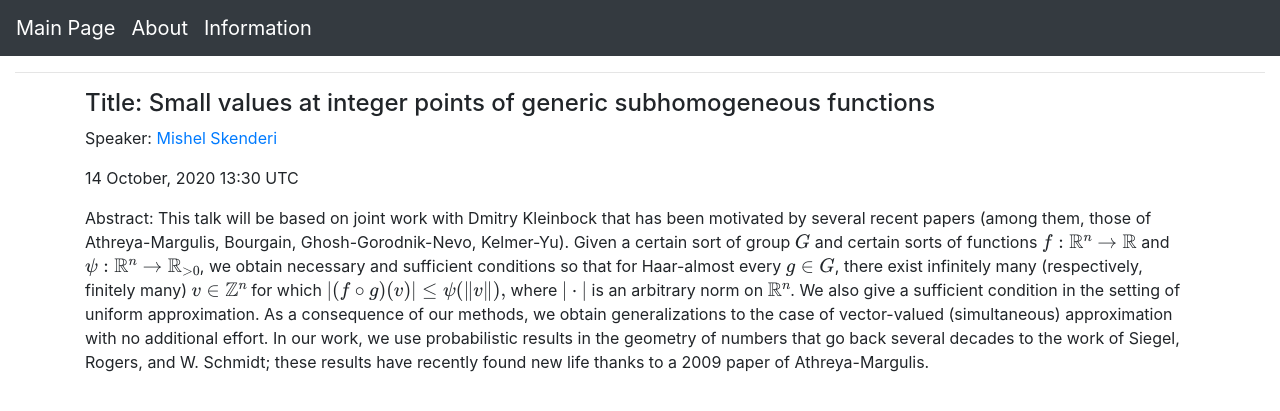
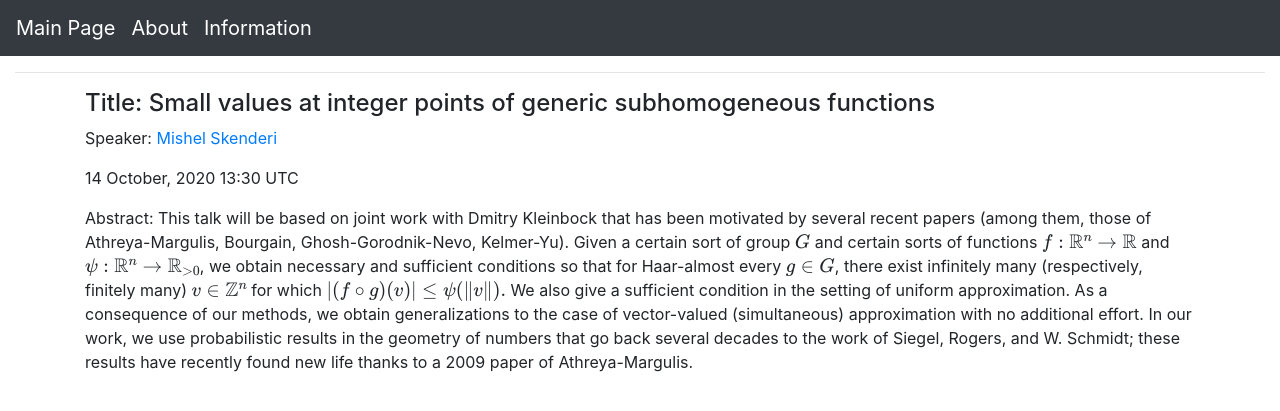
Before and after one commit to lively-cat-lover/DAHD-webinar, a Jekyll site: the page built from _posts/2020-10-14-Mishel-Skenderi.md, in a window 1280 px wide. Shown: the top 411 px of the page. Built offline with Jekyll 4.4.1, drawn with Linux system fonts in a browser that asks for light colours; formulas are drawn with MathJax 3.

Commit message:
minor change

```diff
--- a/_posts/2020-10-14-Mishel-Skenderi.md
+++ b/_posts/2020-10-14-Mishel-Skenderi.md
@@ -7,5 +7,5 @@ categories: Diophantine approximation
 ---
 
 Abstract: This talk will be based on joint work with Dmitry Kleinbock that has been motivated by several recent papers (among them, those of Athreya-Margulis, Bourgain, Ghosh-Gorodnik-Nevo, Kelmer-Yu). Given a certain sort of group $G$ and certain sorts of functions $f: \mathbb{R}^n \to \mathbb{R}$ and $\psi : \mathbb{R}^n \to \mathbb{R}_{>0}$, we obtain necessary and sufficient conditions so that for Haar-almost every $g \in G$, there exist infinitely many (respectively, finitely many) $v \in \mathbb{Z}^n$ for which
-$$|(f \circ g)(v)| \le \psi(\|v\|),$$
-where $\|\cdot\|$ is an arbitrary norm on $\mathbb{R}^n$. We also give a sufficient condition in the setting of uniform approximation. As a consequence of our methods, we obtain generalizations to the case of vector-valued (simultaneous) approximation with no additional effort. In our work, we use probabilistic results in the geometry of numbers that go back several decades to the work of Siegel, Rogers, and W. Schmidt; these results have recently found new life thanks to a 2009 paper of Athreya-Margulis.
+$$|(f \circ g)(v)| \le \psi(\|v\|).$$
+ We also give a sufficient condition in the setting of uniform approximation. As a consequence of our methods, we obtain generalizations to the case of vector-valued (simultaneous) approximation with no additional effort. In our work, we use probabilistic results in the geometry of numbers that go back several decades to the work of Siegel, Rogers, and W. Schmidt; these results have recently found new life thanks to a 2009 paper of Athreya-Margulis.
```
